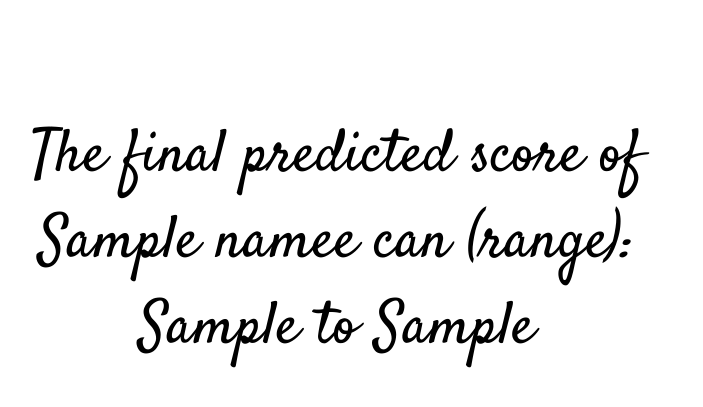
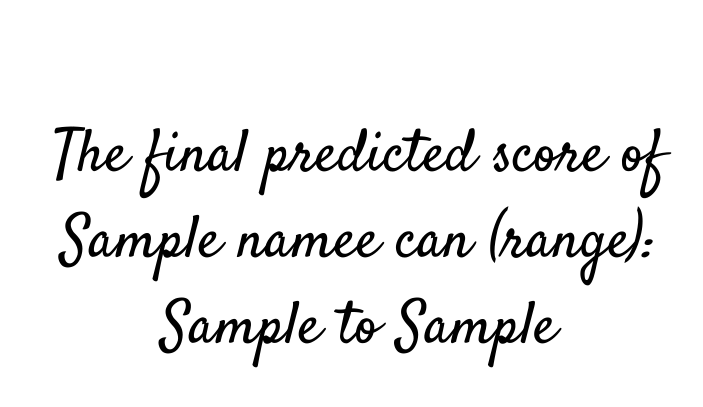
Before and after one commit to harshmalviya7/ipl-score-prediction, a Python web app: template templates/result.html in a window 1280 px wide. Shown: the top 407 px of the page, without its empty margins (13-716 px from the left). Run offline with Jinja, Linux system fonts and the light colour scheme; the template is opened without the code that fills it: most values are stand-ins (such as "Sample title", 1, 10 or a date in 2020).

Commit message:
Update result.html

```diff
--- a/templates/result.html
+++ b/templates/result.html
@@ -33,7 +33,7 @@
             height:160px;
             background-color:white;
 
-            padding-left: 30px;
+            padding-left: 52px;
 
         }
         #rd-box {
```
